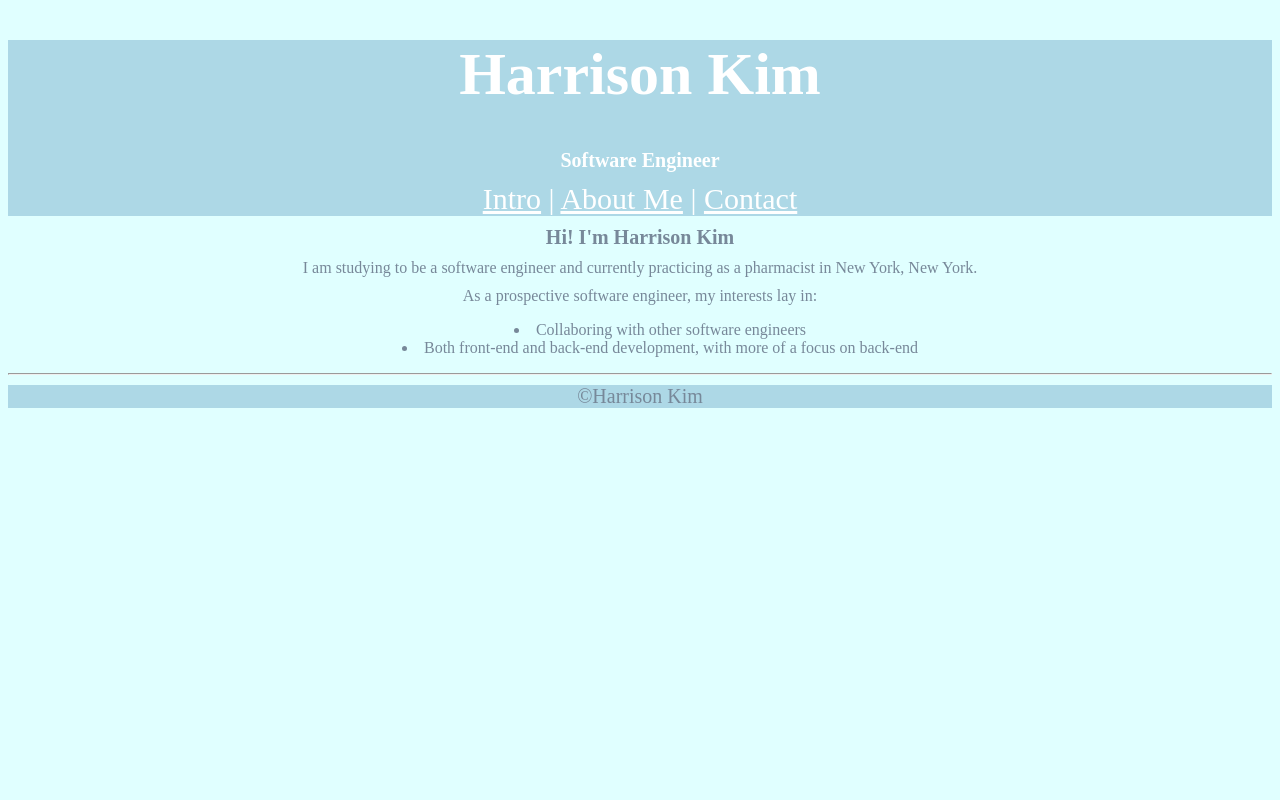
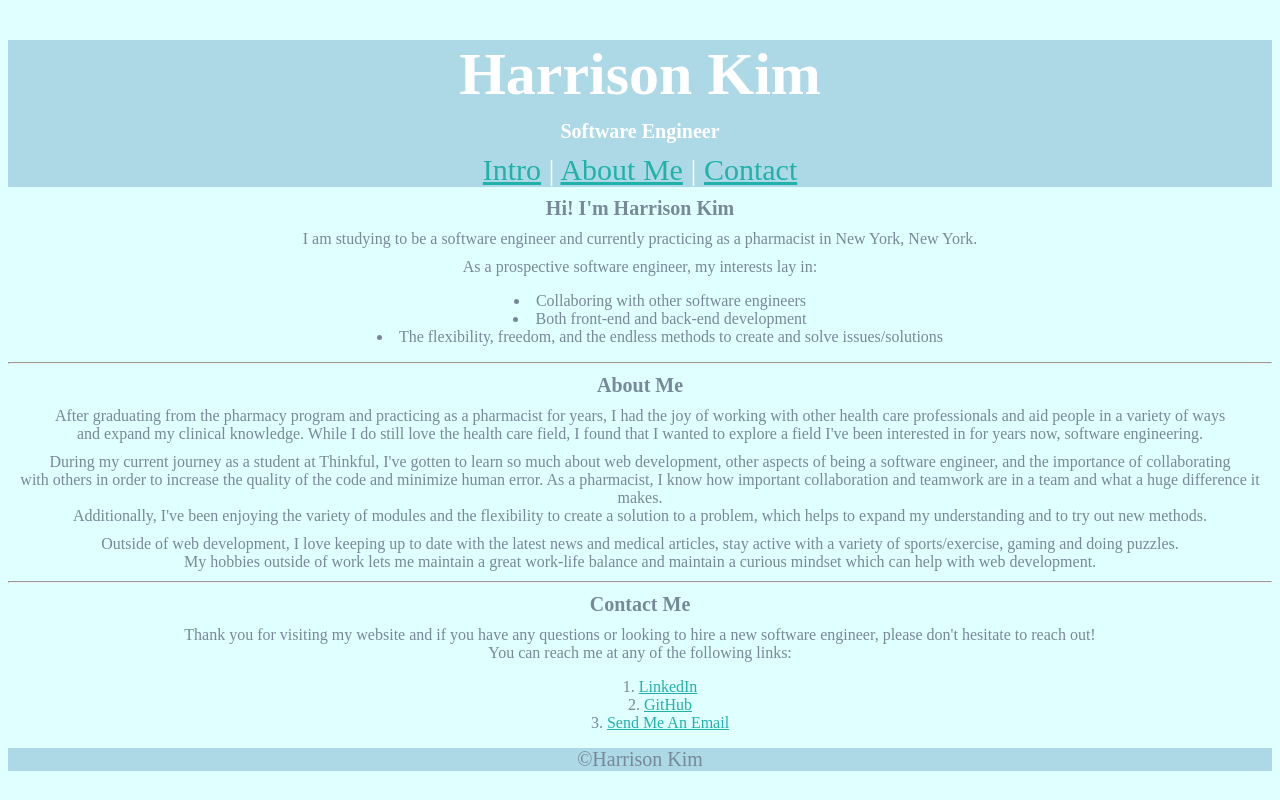
Before and after one commit to HarrisonKim04/Harrison-Portfolio, a plain HTML site: page index.html in a window 1280 px wide. Drawn offline with Linux system fonts and the light colour scheme.

Commit message:
Main HTML finished

```diff
--- a/index.html
+++ b/index.html
@@ -13,12 +13,11 @@
         <h2>Software Engineer</h2>
         <nav><a href=#intro>Intro</a> | <a href=#aboutme>About Me</a> | <a href=#contact>Contact</a></nav>
     </header>
-    <article>
+    <main>
+        <article id="intro">
             <h2>
                 Hi! I'm Harrison Kim
             </h2>
-    </article>
-    <article>
             <section>
                 <p>
                     I am studying to be a software engineer and currently practicing as a pharmacist in New York, New York.
@@ -30,16 +29,56 @@
                             Collaboring with other software engineers
                         </li>
                         <li>
-                        Both front-end and back-end development, with more of a focus on back-end
+                            Both front-end and back-end development
+                        </li>
+                        <li>
+                            The flexibility, freedom, and the endless methods to create and solve issues/solutions
                         </li>
                     </ul>
                 </p>
             </section>
         </article>
+    </main>
     <hr>
-    <article>
+    <main>
+        <article id="aboutme">
+            <h2>About Me</h2>
+                    <p>
+                        After graduating from the pharmacy program and practicing as a pharmacist for years, I had the joy of working with other health care professionals and aid people in a variety of ways <br>
+                        and expand my clinical knowledge. While I do still love the health care field, I found that I wanted to explore a field I've been interested in for years now, software engineering. <br>
+                    </p>
 
+                    <p>
+                        During my current journey as a student at Thinkful, I've gotten to learn so much about web development, other aspects of being a software engineer, and the importance of collaborating <br>
+                        with others in order to increase the quality of the code and minimize human error. As a pharmacist, I know how important collaboration and teamwork are in a team and what a huge difference it makes. <br>
+                        Additionally, I've been enjoying the variety of modules and the flexibility to create a solution to a problem, which helps to expand my understanding and to try out new methods. <br>
+                    </p>
+
+                    <p>
+                        Outside of web development, I love keeping up to date with the latest news and medical articles, stay active with a variety of sports/exercise, gaming and doing puzzles. <br>
+                        My hobbies outside of work lets me maintain a great work-life balance and maintain a curious mindset which can help with web development.
+                    </p>
         </article>
+        <hr>
+        <article id="contact">
+            <h2>Contact Me</h2>
+                <p>
+                    Thank you for visiting my website and if you have any questions or looking to hire a new software engineer, please don't hesitate to reach out! <br>
+                    You can reach me at any of the following links:
+                    <ol>
+                        <li>
+                            <a href="https://www.linkedin.com/in/harrison-kim-5485511a6/">LinkedIn</a>
+                        </li>
+                        <li>
+                            <a href="https://github.com/HarrisonKim04">GitHub</a>
+                        </li>
+                        <li>
+                            <a href="mailto:harry.0425@hotmail.com">Send Me An Email</a>
+                        </li>
+                    </ol>
+                </p>
+        </article>
+    </main>
 </body>
 
 <footer>
--- a/style.css
+++ b/style.css
@@ -6,6 +6,12 @@ header, footer {
 header {
     font-size: 30px;
     text-align: center;
+    padding: 10 px;
+}
+
+h1 {
+    font-family: 'Times New Roman', Times, serif;
+    height: 40px;
 }
 
 h2 {
@@ -18,7 +24,7 @@ footer {
     text-align: center;
 }
 
-a:link {color: white;}
+a:link {color: lightseagreen;}
 a:visited {color: lightskyblue;}
 a:hover {color: lightgreen;}
 a:active {color: pink;}
```
Lines whose indentation alone changed are shown as unchanged.
